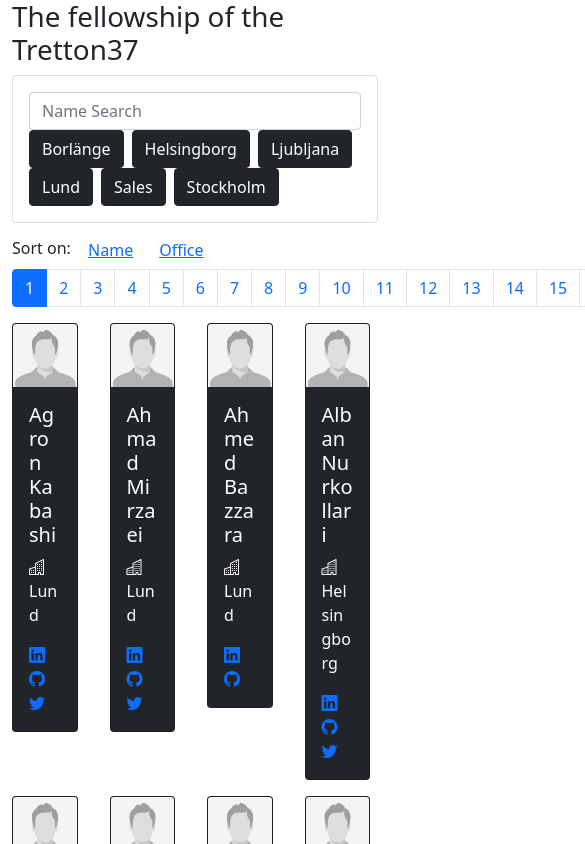
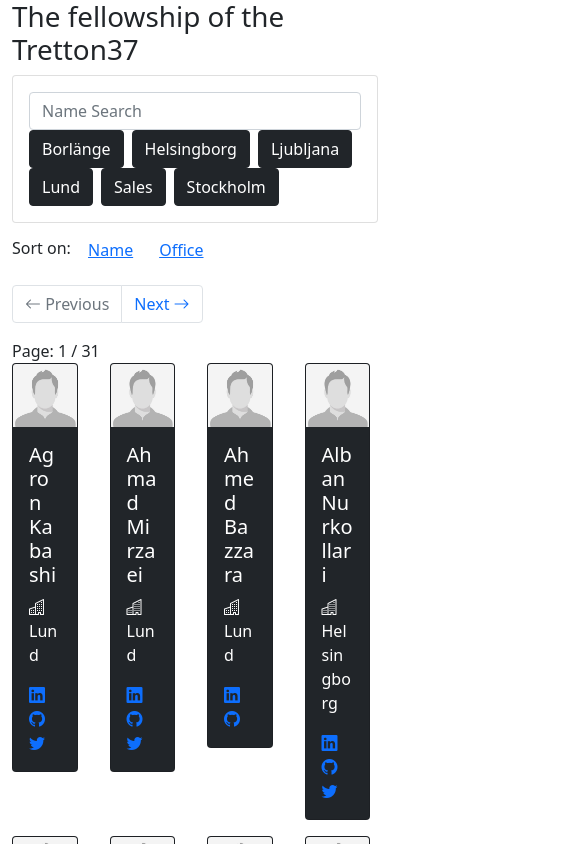
Before and after one commit to joakim-lundbeck/leet-list, a Vue app: page / in a window 390 px wide. Shown: the top 844 px of the page, 585 px wide, since content can reach past the window. Built offline with nearby package versions, Linux system fonts and the light colour scheme.

Commit message:
Added Next/Previous buttons
On small screens, remove page numbers and replace with Next/Prev-buttons

```diff
--- a/src/components/Pagination.vue
+++ b/src/components/Pagination.vue
@@ -5,7 +5,7 @@
                 <ul class="pagination">
 
                     <li
-                        :class="['page-item', index == selectedPage ? 'active' : '' ]"
+                        :class="['page-item d-none d-xl-inline', index == selectedPage ? 'active' : '' ]"
                         v-for="index in numberOfPages"
                         :key="index">
 
@@ -17,8 +17,24 @@
                         </a>
 
                     </li>
+                </ul>
 
+                <ul class="pagination d-xl-none">
+                    <li :class="['page-item', { disabled: selectedPage === 1 } ]">
+                        <a class="page-link" href="#" @click="changePage(-1)">
+                            <i class="bi bi-arrow-left"></i> Previous
+                        </a>
+                    </li>
+
+                    <li :class="['page-item', { disabled: selectedPage === numberOfPages } ]">
+                        <a class="page-link" href="#" @click="changePage(1)">
+                            Next <i class="bi bi-arrow-right"></i>
+                        </a>
+                    </li>
                 </ul>
+
+                Page: {{selectedPage}} / {{numberOfPages}}
+
             </div>
         </div>
     </div>
@@ -29,6 +45,12 @@ export default  {
     props: [
         'numberOfPages',
         'selectedPage'
-    ]
+    ],
+
+    methods: {
+        changePage(page) {
+            this.$emit('update:selectedPage', this.selectedPage + page)
+        }
+    }
 }
 </script>
```
